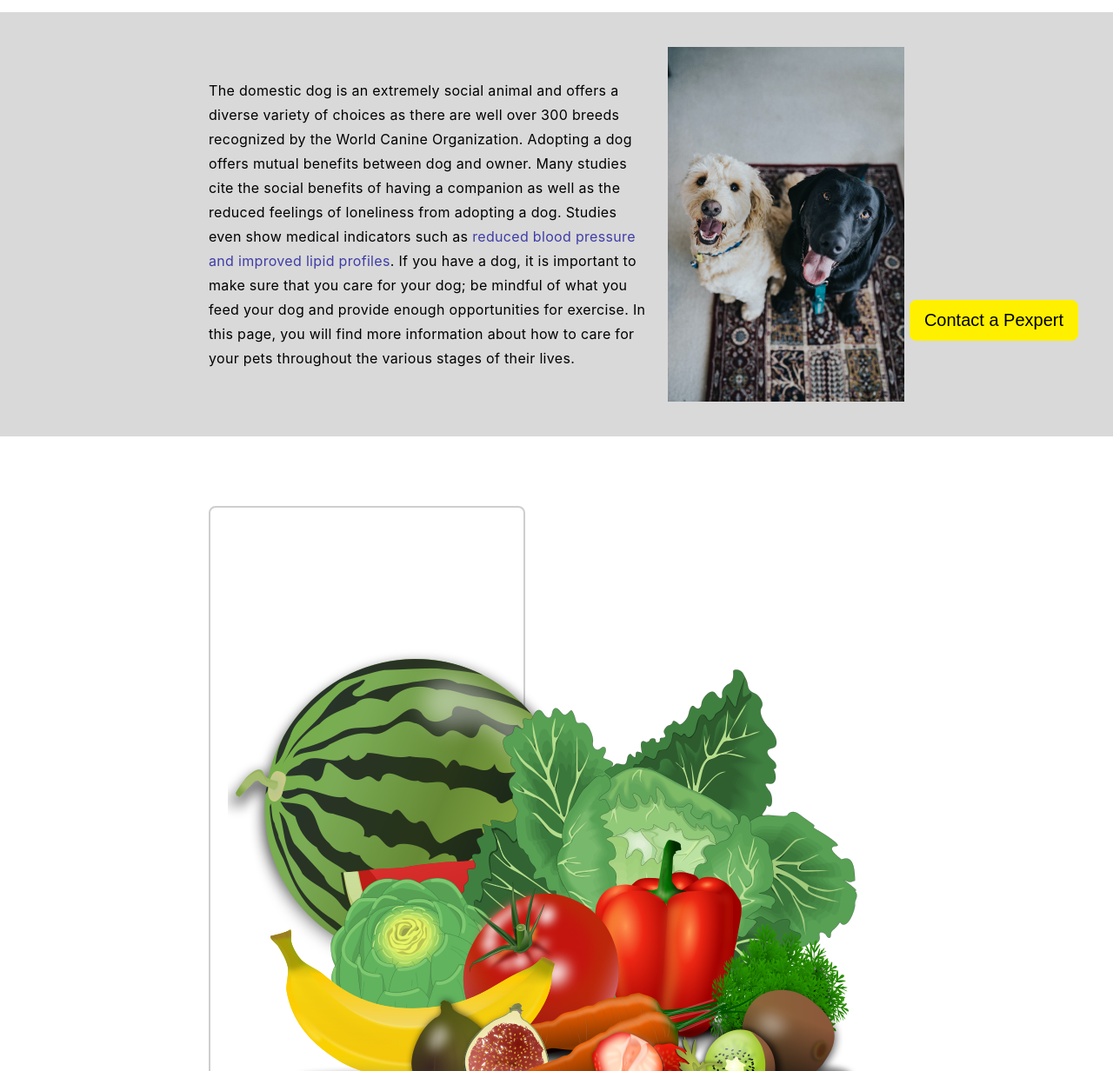
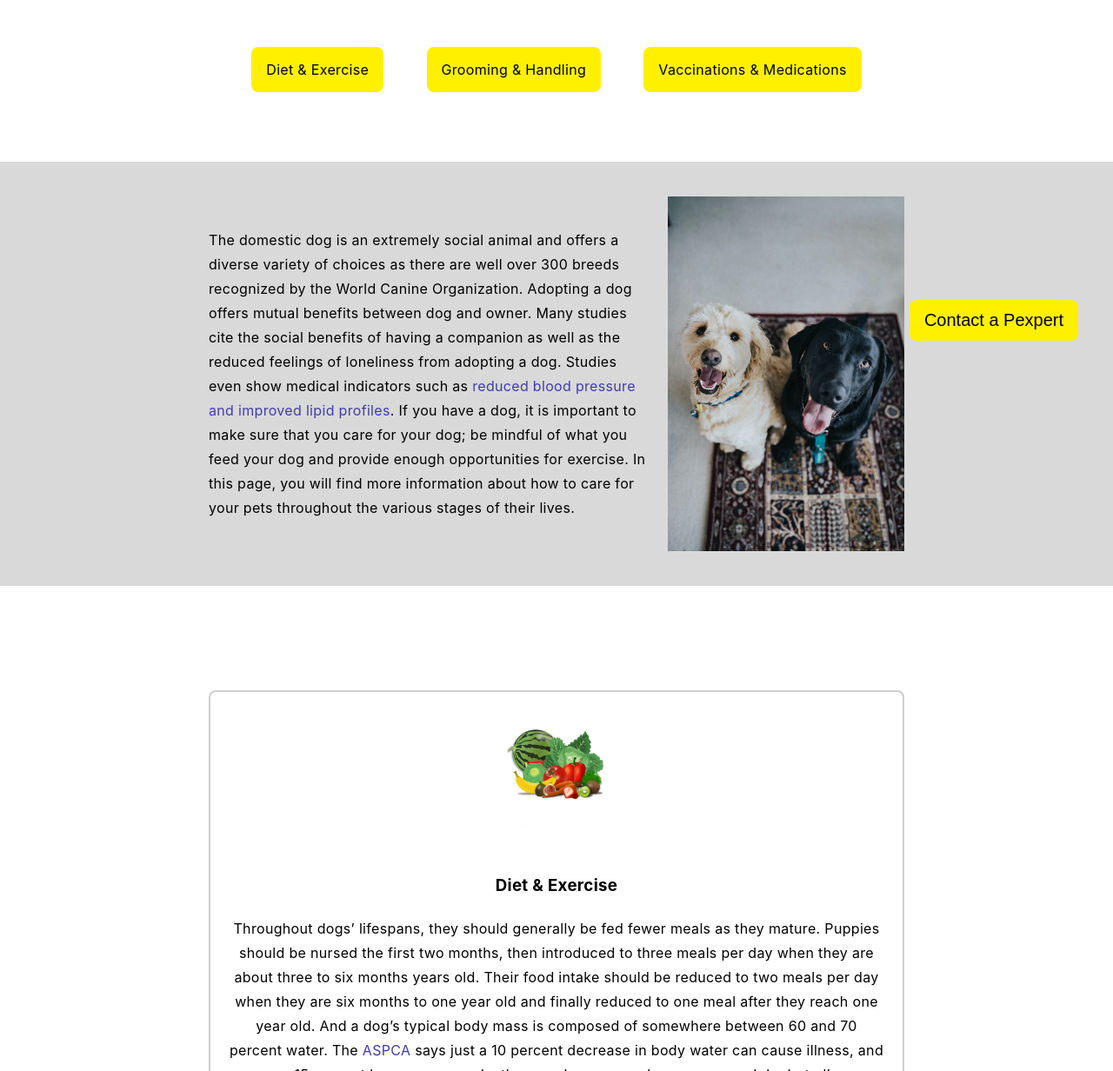
Before and after one commit to davsav16/PPP, a plain HTML site: page dog.html in a window 1280 px wide. Shown: the part 368-1600 px from the top of the page at 87% size. Drawn offline with Linux system fonts and the light colour scheme.

Commit message:
completed work for the first pet page

```diff
--- a/dog.html
+++ b/dog.html
@@ -34,6 +34,11 @@
             <h1 class="main-header">Man's Best Friend</h1>
             <h2 class="secondary-header">Caring for your new best friend</h2>
         </section>
+        <section class="pet-scroll-buttons-section page-width">
+            <a href="#diet-exercise">Diet & Exercise</a>
+            <a href="#grooming-handling">Grooming & Handling</a>
+            <a href="#vaccinations-medications">Vaccinations & Medications</a>
+        </section>
         <section class="grey-section">
             <div class="grey-text page-width pet-page">
                 <p>The domestic dog is an extremely social animal and offers a diverse variety of choices as there are well over 300 breeds recognized by the World Canine Organization. Adopting a dog offers mutual benefits between dog and owner. Many studies cite the social benefits of having a companion as well as the reduced feelings of loneliness from adopting a dog. Studies even show medical indicators such as <a class="pet-page-link" href="https://www.ahajournals.org/doi/10.1161/CIRCOUTCOMES.119.005554" target="_blank">reduced blood pressure and improved lipid profiles</a>. If you have a dog, it is important to make sure that you care for your dog; be mindful of what you feed your dog and provide enough opportunities for exercise. In this page, you will find more information about how to care for your pets throughout the various stages of their lives.</p>
@@ -41,8 +46,8 @@
             </div>
         </section>
         <section class="section-card-container page-width card-container-pet-page">
-            <div class="card">
-                <div class="img-container">
+            <div class="card pet-card" id="diet-exercise">
+                <div class="img-container pet-img-container">
                     <img src="/fruits-and-veggies.png" />
                 </div>
                 <h3>Diet & Exercise</h3>
@@ -50,16 +55,16 @@
                 <p>Much like humans, dogs need to have a healthy level of activity to keep their organs healthy, as well as sun and fresh air. The minimum recommended time for exercise varies greatly with breed and size differences, but generally a range of 30–120 minutes of exercise is recommended per day! Can you imagine exercising two hours per day? OK, I know that wouldn't bother some of you reading this. But the thought of it to me makes me cringe! And by the way, exercising your dog does not mean you are being challenged to a push-up contest. Brisk walks are OK too! You can also choose from a variety of toys to encourage physical activity; just be sure they are age appropriate and do not pose a choking hazard. Pay careful attention to toys that require supervision.</p>
             </div>
 
-            <div class="card">
-                <div class="img-container">
-                    <img src="/clipboard.png" />
+            <div class="card pet-card" id="grooming-handling">
+                <div class="img-container pet-img-container">
+                    <img src="/bright-green-hairbrush.png" />
                 </div>
                 <h3>Grooming & Handling</h3>
                 <p>Keeping your furry family member clean is important to its health. So be sure to brush frequently to reduce the amount of shedding and prevent matted and tangled fur that can prove to be extremely difficult to remove. Check for insects such as ticks and fleas, especially after visiting heavily wooded areas. Bathing is not only important to your dog’s health but can be an exercise depending on how strong willed the dog is. Rinse all of the soap out, as any residual soap can result in a rash. Be sure the soap is formulated for your puppy or dog, since harsh soaps can cause allergic reactions. And as always, be careful how you handle your loved one. No matter the size of your dog, you need to be cautious as you carry your canine. If you have a small dog, then cradle the pup with one hand under the chest and the forearm supporting the back half. If it is a large dog, reach under the belly with both your arms perpendicular to the dog, and use each arm to support the chest and rear as you lift.</p>
             </div>
-            <div class="card">
-                <div class="img-container">
-                    <img src="/clipboard.png" />
+            <div class="card pet-card" id="vaccinations-medications">
+                <div class="img-container pet-img-container">
+                    <img src="/medicine-drugs.png" />
                 </div>
                 <h3>Vaccinations & Medications</h3>
                 <p>You should <b>always</b> consult with your veterinarian, but there is a core set of vaccines that are typically recommended. Vaccines that reduce the exposure risk to things such as hepatitis, rabies, and parvovirus. Others may be determined by your vet depending on the environment in which the dog resides. Some of these include <a class="pet-page-link" target="_blank" href="https://www.aspca.org/pet-care/general-pet-care/vaccinations-your-pet">Bordetella bronchiseptica, Borrelia burgdorferi, and Leptospira bacteria.</a></p>
--- a/mainstyles.css
+++ b/mainstyles.css
@@ -1,3 +1,6 @@
+html {
+    scroll-behavior: smooth;
+}
 body {
     font-family: 'Inter';
     line-height: 19px;
@@ -290,6 +293,17 @@ footer {
     margin: 0 150px;
 }
 
+@media screen and (min-width: 1500px) {
+    .form-content {
+        margin: 0 220px;
+    }
+}
+
+@media screen and (min-width: 1700px) {
+    .form-content {
+        margin: 0 350px;
+    }
+}
 .form-content h4 {
     text-align: center;
     font-size: 18px;
@@ -433,3 +447,33 @@ footer {
 .card-container-pet-page {
     display: block;
 }
+.pet-card {
+    width: 756px;
+    margin: 40px 0;
+}
+
+.pet-img-container img {
+    width: 15%;
+}
+
+.pet-scroll-buttons-section {
+    padding: 40px 0;
+    padding-bottom: 80px;
+    display: flex;
+    justify-content: space-evenly;
+}
+
+.pet-scroll-buttons-section a {
+    text-decoration: none;
+    color: black;
+    background: rgb(255, 240, 0);
+    padding: 10px 15px;
+    border: 2px solid rgb(255, 240, 0);
+    border-radius: 8px;
+    transition: opacity 0.15s;
+}
+
+.pet-scroll-buttons-section a:hover {
+    opacity: 0.8;
+    box-shadow: 2px 2px 2px 2px rgb(158, 157, 157, 0.5);
+}
```
Also changed, not shown: bright-green-hairbrush.png (added), medicine-drugs.png (added).
